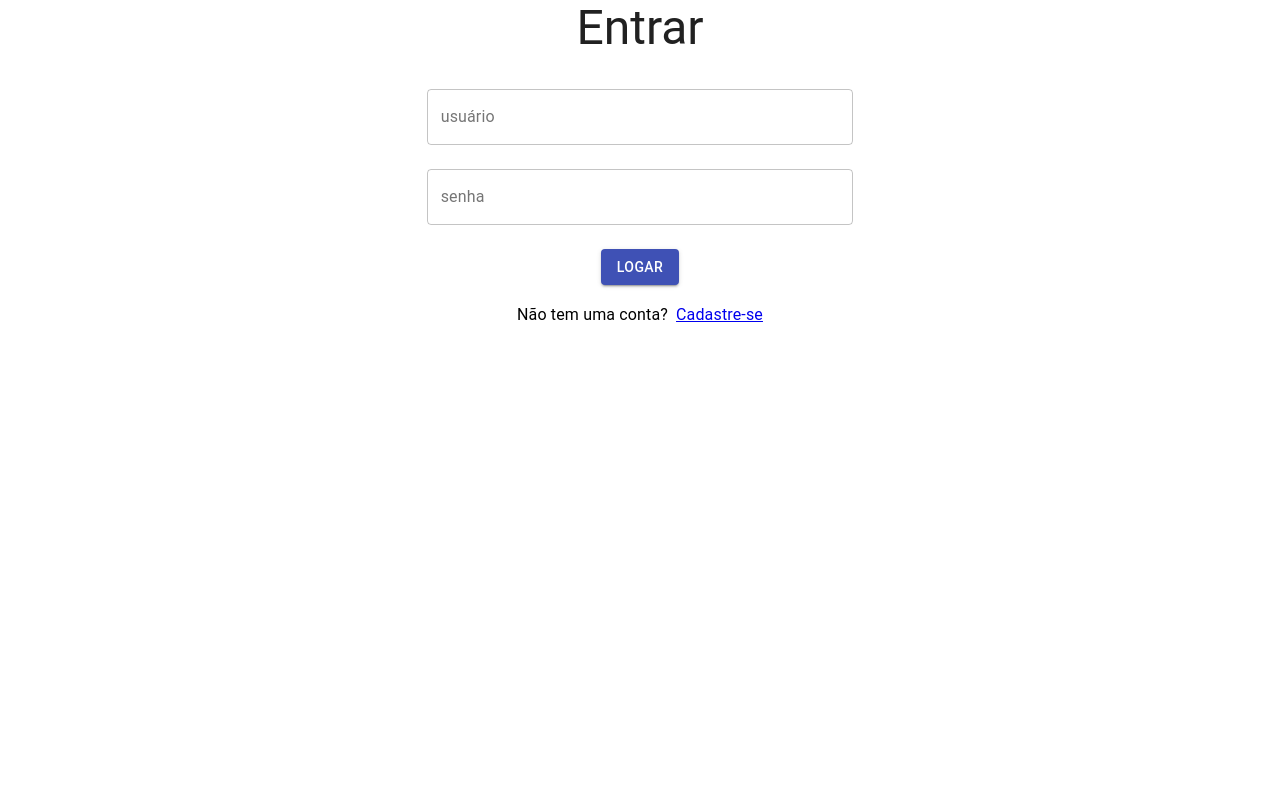
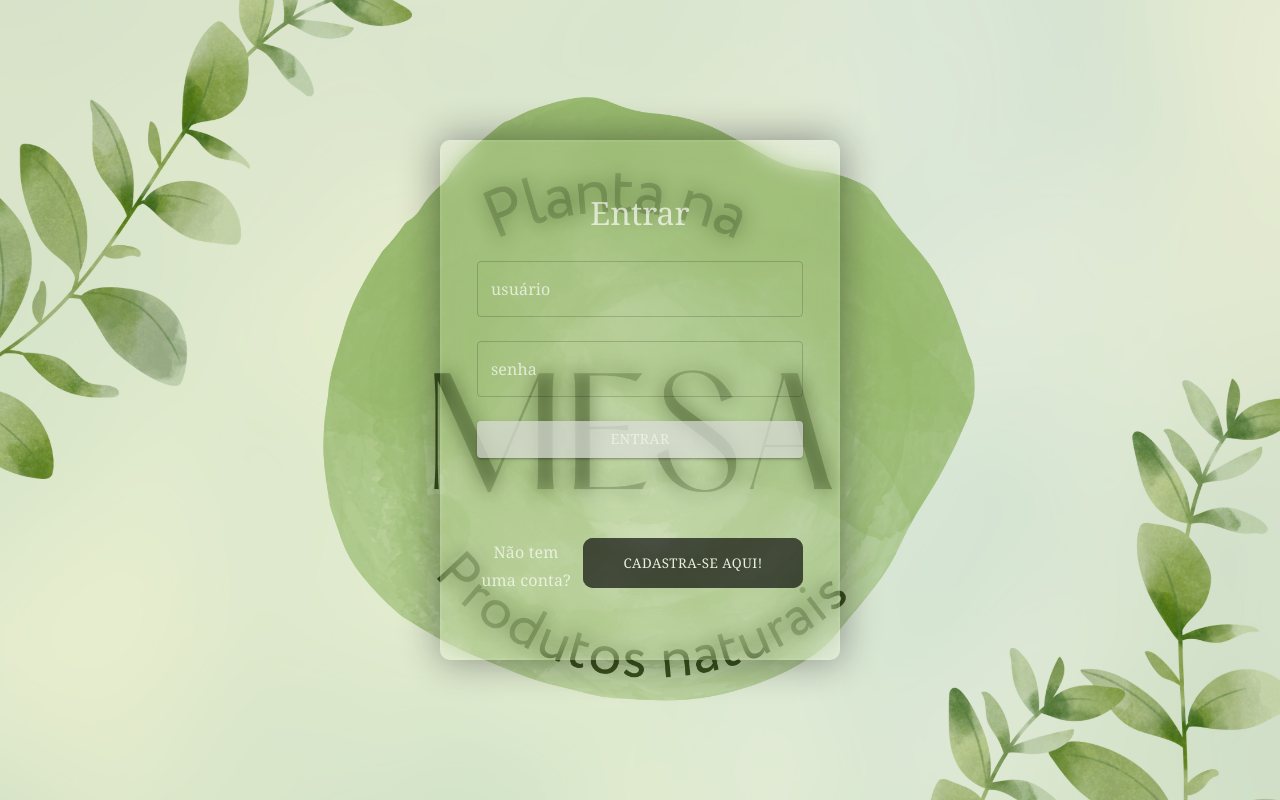
Before and after one commit to Yasmin-CCS/PlantaNaMesaFront, a React (Vite) app: page / in a window 1280 px wide. Built offline with nearby package versions, Linux system fonts and the light colour scheme.

Commit message:
Style (Login/CadastrarUsuario)

```diff
--- a/src/paginas/cadastroUsuario/CadastroUsuario.css
+++ b/src/paginas/cadastroUsuario/CadastroUsuario.css
@@ -1,15 +1,51 @@
-.imagem2 {
-  background-image: url(https://i.imgur.com/d5bMdDJ.jpg);
-  background-repeat: no-repeat;
-  width: 100vh;
-  min-height: 100vh;
-  background-size: cover;
-  background-position: center;
+/* Tela de Login */
+*,
+*:before,
+*:after{
+    padding: 0;
+    margin: 0;
+    box-sizing: border-box;
 }
 
-.textos2 {
-  font-weight: bold !important;
+.fundo {
+    background-image: url('/src/assets/LogoFundo.png');
+    background-repeat: no-repeat;
+    width: 100vh;
+    min-height: 100vh;
+    background-size: cover;
+    background-position: center;
 }
-.btnCancelar {
-  margin-right: 20px !important;
+
+
+.form{
+    height: 520px;
+    width: 400px;
+    background-color: rgba(255,255,255,0.13);
+    position: absolute;
+    transform: translate(-50%,-50%);
+    top: 50%;
+    left: 50%;
+    border-radius: 10px;
+    backdrop-filter: blur(10px);
+    border: 2px solid rgba(255,255,255,0.1);
+    box-shadow: 0 0 40px rgba(8,7,16,0.6);
+    padding: 50px 35px;
+    opacity : 0.7;
 }
+.form *{
+    font-family: Georgia, serif !important;
+    color: #ffffff !important;
+    letter-spacing: 0.5px;
+    outline: none;
+    border: none;
+}
+.form h3{
+    font-size: 32px;
+    font-weight: 500;
+    line-height: 42px;
+    text-align: center;
+}
+
+.btnCancelar{
+    margin-right: 50px !important;
+}
--- a/src/paginas/cadastroUsuario/CadastroUsuario.tsx
+++ b/src/paginas/cadastroUsuario/CadastroUsuario.tsx
@@ -1,99 +1,83 @@
-import { Button, Grid, TextField, Typography } from '@material-ui/core';
-import { Box } from '@mui/material';
-import { ChangeEvent, useEffect, useState } from 'react';
-import { Link, useNavigate } from 'react-router-dom';
-import Usuario from '../../models/Usuario';
-import { cadastroUsuario } from '../../services/Service';
-import './CadastroUsuario.css';
-import { toast } from 'react-toastify';
+import React, { useState, useEffect, ChangeEvent } from "react";
+import { useNavigate } from "react-router-dom";
+import Usuario from "../../models/Usuario";
+import { Grid, Typography, Button, TextField } from "@material-ui/core";
+import { Box } from "@mui/material";
+import { Link } from "react-router-dom";
+import "./CadastroUsuario.css";
+import { cadastroUsuario } from "../../services/Service";
 
 function CadastroUsuario() {
 
+  // constante para efetuar a navegação do usuário por dentro da lógica
   const navigate = useNavigate();
 
-    const [user, setUser] = useState<Usuario>(
-        {
+  // state para controlar o formulário enquanto o usuário preenche o mesmo
+  const [usuario, setUsuario] = useState<Usuario>({
     id: 0,
-            nome: '',
-            usuario: '',
-            senha: '',
-            foto: ''
-        })
+    nome: "",
+    usuario: "",
+    foto: "",
+    senha: ""
 
-    const [userResult, setUserResult] = useState<Usuario>(
-        {
+  });
+
+  // state que vai receber a resposta do backend, para verificar se veio tudo ok
+  const [usuarioResult, setUsuarioResult] = useState<Usuario>({
     id: 0,
-            nome: '',
-            usuario: '',
-            senha: '',
-            foto: ''
-        })
+    nome: "",
+    usuario: "",
+    foto: "",
+    senha: ""
+  });
 
-    const [confirmarSenha, setConfirmarSenha] = useState<String>("")
+  // state para armazenar o campo de confirmação de senha, e fazer a checagem com a senha do usuário
+  const [confirmarSenha, setConfirmarSenha] = useState<String>("");
 
-    function confirmarSenhaHandle(e: ChangeEvent<HTMLInputElement>) {
-        setConfirmarSenha(e.target.value)
+  // função para atualizar o estado do confirmar senha
+  function confirmarSenhaHandle(event: ChangeEvent<HTMLInputElement>) {
+    setConfirmarSenha(event.target.value);
   }
 
-    function updatedModel(e: ChangeEvent<HTMLInputElement>) {
-
-        setUser({
-            ...user,
-            [e.target.name]: e.target.value
-        })
-
-    }
-    async function cadastrar(e: ChangeEvent<HTMLFormElement>) {
-        e.preventDefault()
-        if (user.senha === confirmarSenha && user.senha.length >= 8) {
-
-            try {
-                await cadastroUsuario('/usuarios/cadastrar', user, setUserResult);
-                toast.success('Usuário cadastrado com sucesso',{
-                    position: 'top-right',
-                    autoClose: 2000,
-                    hideProgressBar: false,
-                    closeOnClick: true,
-                    pauseOnHover: false,
-                    draggable: false,
-                    theme: "colored",
-                    progress: undefined,
-                });
-            } catch (error) {
-                toast.error('Falha ao cadastrar o usuário, verifique os campos',{
-                    position: 'top-right',
-                    autoClose: 2000,
-                    hideProgressBar: false,
-                    closeOnClick: true,
-                    pauseOnHover: false,
-                    draggable: false,
-                    theme: "colored",
-                    progress: undefined,
+  // função para atualizar o estado de controle do formulário de usuário, automatizada para todos os campos
+  function updateModel(event: ChangeEvent<HTMLInputElement>) {
+    setUsuario({
+      ...usuario,
+      [event.target.name]: event.target.value,
     });
   }
+
+  // função de disparo da requisição para o backend, é bom deixar ela como assincrona
+  async function cadastrar(event: ChangeEvent<HTMLFormElement>) {
+    event.preventDefault();
+    // verificar se os campos de senha e confirmar senha são iguais, e com no minimo 8 caracteres
+    if (usuario.senha === confirmarSenha && usuario.senha.length >= 8) {
+      // caso passe pelo IF, vai executar a tentativa de cadastro, e dar o alerta de sucesso
+      try {
+        await cadastroUsuario('/usuarios/cadastrar', usuario, setUsuarioResult);
+        alert('Usuário cadastrado com sucesso')
+      } catch (error) {
+        // se der erro no cadastro, por exemplo por e-mail repetido, vai cair nessa msg de erro
+        alert('Falha ao cadastrar o usuário, verifique os campos');
+      }
     } else {
-            toast.error('Os campos de Senha e Confirmar Senha estão diferentes',{
-                position: 'top-right',
-                autoClose: 2000,
-                hideProgressBar: false,
-                closeOnClick: true,
-                pauseOnHover: false,
-                draggable: false,
-                theme: "colored",
-                progress: undefined,
-            });
-            setUser({ ...user, senha: '' });
+      // aqui é a mensagem de erro para o caso dos campos de senha estarem diferentes, vai avisar, e apagar os dois campos
+      alert('Os campos de Senha e Confirmar Senha estão diferentes');
+      setUsuario({ ...usuario, senha: '' });
       setConfirmarSenha('')
     }
   }
 
+  // controle de efeito, para levar a pessoa para a tela de login assim que o backend devolver o JSON de cadastro ok
   useEffect(() => {
-        if (userResult.id != 0) {
+    if (usuarioResult.id != 0) {
       navigate("/login");
     }
-    }, [userResult]);
+  }, [usuarioResult]);
 
-    function voltar() {
+  // função de navegação para o botão de cancelar
+  // (só fiz essa função pq se eu usasse o Link no botão, quebrava o meu layout, ela não é necessária, da pra fazer com Link mesmo)
+  function voltar(){
     navigate('/login')
   }
 
@@ -120,9 +104,9 @@ function CadastroUsuario() {
             </Typography>
 
             <TextField
-                            value={user.nome}
+              value={usuario.nome}
               onChange={(event: ChangeEvent<HTMLInputElement>) =>
-                                updatedModel(event)
+                updateModel(event)
               }
               id="nome"
               label="Nome"
@@ -133,9 +117,9 @@ function CadastroUsuario() {
             />
 
             <TextField
-                            value={user.usuario}
+              value={usuario.usuario}
               onChange={(event: ChangeEvent<HTMLInputElement>) =>
-                                updatedModel(event)
+                updateModel(event)
               }
               id="usuario"
               label="Usuário"
@@ -148,9 +132,11 @@ function CadastroUsuario() {
             />
 
             <TextField
-                            value={user.senha}
+             error={usuario.senha.length < 8 && usuario.senha.length > 0}
+             value={usuario.senha}
+             helperText={usuario.senha.length < 8 && usuario.senha.length > 0 ? 'a senha tem que ser maior ou = a 8 caracteres' : ''}
               onChange={(event: ChangeEvent<HTMLInputElement>) =>
-                                updatedModel(event)
+                updateModel(event)
               }
               id="senha"
               label="Senha"
@@ -162,7 +148,9 @@ function CadastroUsuario() {
             />
 
             <TextField
+            error={confirmarSenha.length < 8 && confirmarSenha.length > 0}
             value={confirmarSenha}
+            helperText={confirmarSenha.length < 8 && confirmarSenha.length > 0 ? 'a senha tem que ser maior ou = a 8 caracteres' : ''}
               onChange={(event: ChangeEvent<HTMLInputElement>) =>
                 confirmarSenhaHandle(event)
               }
@@ -172,20 +160,6 @@ function CadastroUsuario() {
               name="confirmarSenha"
               margin="normal"
               type="password"
-                            fullWidth
-                        />
-
-                        <TextField
-                            value={user.foto}
-                            onChange={(event: ChangeEvent<HTMLInputElement>) =>
-                                updatedModel(event)
-                            }
-                            id="foto"
-                            label="Foto"
-                            variant="outlined"
-                            name="foto"
-                            margin="normal"
-                            type="normal"
               fullWidth
             />
 
--- a/src/paginas/login/Login.css
+++ b/src/paginas/login/Login.css
@@ -1,8 +1,119 @@
-.containerlog{
-    width: 80%;
-    margin: 0 auto;
-    margin-top: 5%;
-    margin-bottom: 5%;
-    justify-content: center;
-    align-items: center;
+
+/* Tela de Login */
+*,
+*:before,
+*:after{
+    padding: 0;
+    margin: 0;
+    box-sizing: border-box;
 }
+
+.fundo {
+    background-image: url('/src/assets/LogoFundo.png');
+    background-repeat: no-repeat;
+    width: 100vh;
+    min-height: 100vh;
+    background-size: cover;
+    background-position: center;
+}
+
+.form{
+    height: 520px;
+    width: 400px;
+    background-color: rgba(255,255,255,0.13);
+    position: absolute;
+    transform: translate(-50%,-50%);
+    top: 50%;
+    left: 50%;
+    border-radius: 10px;
+    backdrop-filter: blur(10px);
+    border: 2px solid rgba(255,255,255,0.1);
+    box-shadow: 0 0 40px rgba(8,7,16,0.6);
+    padding: 50px 35px;
+}
+.form *{
+    font-family: Georgia, serif !important;
+    color: #ffffff !important;
+    letter-spacing: 0.5px;
+    outline: none;
+    border: none;
+}
+.form h3{
+    font-size: 32px;
+    font-weight: 500;
+    line-height: 42px;
+    text-align: center;
+}
+
+.btnLogin{
+    margin-top: 50px;
+    width: 100%;
+    background-color: #ffffff;
+    color: #080710;
+    padding: 15px 0;
+    font-size: 18px;
+    font-weight: 600;
+    border-radius: 5px;
+    cursor: pointer;
+}
+
+/* Botão de Cadastrar */
+.glow-on-hover {
+    width: 220px;
+    height: 50px;
+    border: none;
+    outline: none;
+    color: #fff;
+    background: #111;
+    cursor: pointer;
+    position: relative;
+    z-index: 0;
+    border-radius: 10px;
+}
+
+.glow-on-hover:before {
+    content: '';
+    background: linear-gradient(45deg, #ff0000, #ff7300, #fffb00, #48ff00, #00ffd5, #002bff, #7a00ff, #ff00c8, #ff0000);
+    position: absolute;
+    top: -2px;
+    left:-2px;
+    background-size: 400%;
+    z-index: -1;
+    filter: blur(5px);
+    width: calc(100% + 4px);
+    height: calc(100% + 4px);
+    animation: glowing 20s linear infinite;
+    opacity: 0;
+    transition: opacity .3s ease-in-out;
+    border-radius: 10px;
+}
+
+.glow-on-hover:active {
+    color: #000
+}
+
+.glow-on-hover:active:after {
+    background: transparent;
+}
+
+.glow-on-hover:hover:before {
+    opacity: 1;
+}
+
+.glow-on-hover:after {
+    z-index: -1;
+    content: '';
+    position: absolute;
+    width: 100%;
+    height: 100%;
+    background: #111;
+    left: 0;
+    top: 0;
+    border-radius: 10px;
+}
+
+@keyframes glowing {
+    0% { background-position: 0 0; }
+    50% { background-position: 400% 0; }
+    100% { background-position: 0 0; }
+}
--- a/src/paginas/login/Login.tsx
+++ b/src/paginas/login/Login.tsx
@@ -1,56 +1,55 @@
-import React, { useState, useEffect, ChangeEvent } from 'react';
-import { Grid, Typography, TextField, Button } from '@material-ui/core';
-import { Link, useNavigate } from 'react-router-dom';
-import { login } from '../../services/Service';
-import './Login.css';
-import UsuarioLogin from '../../models/UsuarioLogin';
-import { useDispatch } from 'react-redux';
-import { addId, addToken } from '../../store/tokens/Action';
-import { toast } from 'react-toastify';
-import { Box } from '@mui/material';
+import React, { useState, useEffect, ChangeEvent } from "react";
+import { Grid, Typography, TextField, Button } from "@material-ui/core";
+import { Link, useNavigate } from "react-router-dom";
+import { login } from "../../services/Service";
+import "./Login.css";
+import UsuarioLogin from "../../models/UsuarioLogin";
+import { useDispatch } from "react-redux";
+import { addId, addToken } from "../../store/tokens/Action";
+import { toast } from "react-toastify";
+import { Box } from "@mui/material";
 
 function Login() {
-
   const navigate = useNavigate();
   const dispatch = useDispatch();
-    const [token, setToken] = useState('');
+  const [token, setToken] = useState("");
 
   const [userLogin, setUserLogin] = useState<UsuarioLogin>({
     id: 0,
-        usuario: '',
-        senha: '',
-        foto: '',
-        token: ''
-    })
+    usuario: "",
+    senha: "",
+    foto: "",
+    token: "",
+  });
 
   const [respUserLogin, setRespUserLogin] = useState<UsuarioLogin>({
     id: 0,
-        usuario: '',
-        senha: '',
-        foto: '',
-        token: ''
-    })
+    usuario: "",
+    senha: "",
+    foto: "",
+    token: "",
+  });
 
   function updatedModel(e: ChangeEvent<HTMLInputElement>) {
     setUserLogin({
       ...userLogin,
-            [e.target.name]: e.target.value
-        })
+      [e.target.name]: e.target.value,
+    });
   }
 
-    useEffect(()=>{
-        if(token != ''){
-            dispatch(addToken(token))
-            navigate('/home')
+  useEffect(() => {
+    if (token != "") {
+      dispatch(addToken(token));
+      navigate("/home");
     }
-    },[token])
+  }, [token]);
 
   async function onSubmit(e: ChangeEvent<HTMLFormElement>) {
     e.preventDefault();
     try {
-            await login (`/usuarios/logar`, userLogin, setRespUserLogin)
-            toast.success('usuario logado com sucesso',{
-                position: 'top-right',
+      await login(`/usuarios/logar`, userLogin, setRespUserLogin);
+      toast.success("usuario logado com sucesso", {
+        position: "top-right",
         autoClose: 2000,
         hideProgressBar: false,
         closeOnClick: true,
@@ -60,8 +59,8 @@ function Login() {
         progress: undefined,
       });
     } catch (error) {
-            toast.error('Dados de usuario inconsistente. Erro ao logar!',{
-                position: 'top-right',
+      toast.error("Dados de usuario inconsistente. Erro ao logar!", {
+        position: "top-right",
         autoClose: 2000,
         hideProgressBar: false,
         closeOnClick: true,
@@ -81,33 +80,76 @@ function Login() {
     }
   }, [respUserLogin.token]);
 
+  return (
+    <>
+    <Grid
+        container
+        direction="row"
+        justifyContent="center"
+        alignItems="center"
+        className="fundo"
+      >
+        <Grid alignItems="center" xs={12}>
+          <Box paddingX={0}>
+            <form onSubmit={onSubmit} className="form">
+              <Typography
+                variant="h3"
+                gutterBottom
+                color="textPrimary"
+                component="h3"
+                align="center"
+              >
+                Entrar
+              </Typography>
 
-    return (
-        <Grid container direction='row' justifyContent='center' alignItems='center'>
-            <Grid item xs={4}> </Grid>
-            <Grid alignItems='center' xs={4}>
-                <Box paddingX={0}>
-                    <form onSubmit={onSubmit}>
-                        <Typography variant='h3' gutterBottom color='textPrimary' component='h3' align='center' className='textos1'>Entrar</Typography>
-                        <TextField value={userLogin.usuario} onChange={(e: ChangeEvent<HTMLInputElement>) => updatedModel(e)} id='usuario' label='usuário' variant='outlined' name='usuario' margin='normal' fullWidth />
-                        <TextField value={userLogin.senha} onChange={(e: ChangeEvent<HTMLInputElement>) => updatedModel(e)} id='senha' label='senha' variant='outlined' name='senha' margin='normal' type='password' fullWidth />
-                        <Box marginTop={2} textAlign='center'>
-                            <Button type='submit' variant='contained' color='primary'>
-                                Logar
+              <TextField
+                value={userLogin.usuario}
+                onChange={(event: ChangeEvent<HTMLInputElement>) => updatedModel(event)}
+                id="usuario"
+                label="usuário"
+                variant="outlined"
+                name="usuario"
+                margin="normal"
+                fullWidth
+              />
+
+              <TextField
+                error={userLogin.senha.length < 8 && userLogin.senha.length > 0}
+                value={userLogin.senha}
+                helperText={userLogin.senha.length < 8 && userLogin.senha.length > 0 ? 'a senha tem que ser maior que 8 caracteres' : ''}
+                onChange={(event: ChangeEvent<HTMLInputElement>) => updatedModel(event) }
+                id="senha"
+                label="senha"
+                variant="outlined"
+                name="senha"
+                margin="normal"
+                type="password"
+                fullWidth
+              />
+
+              <Box marginTop={2} textAlign="center">
+                <Button className="btnLogin" type="submit" variant="contained">
+                  Entrar
                 </Button>
               </Box>
+
+              <Box display="flex" justifyContent="center" marginTop={10}>
+                <Box marginRight={1}>
+                  <Typography variant="subtitle1" gutterBottom align="center">
+                    Não tem uma conta?
+                  </Typography>
+                </Box>
+                <Link to="/cadastrousuario">
+                  <button className="glow-on-hover" type="button">
+                    CADASTRA-SE AQUI!
+                  </button>
+                </Link>
+              </Box>
             </form>
-                    <Box display='flex' justifyContent='center' marginTop={2}>
-                        <Box marginRight={1}>
-                            <Typography variant='subtitle1' gutterBottom align='center'>Não tem uma conta?</Typography>
-                        </Box>
-                        <Link to='/cadastrousuario'><Typography variant='subtitle1' gutterBottom align='center' className='textos1'>Cadastre-se</Typography></Link>
-                    </Box>
           </Box>
         </Grid>
-            <Grid xs={4} className='imagem'>
       </Grid>
-        </Grid>
+    </>
   );
 }
 
```
Also changed, not shown: src/assets/LogoFundo.png (added), src/assets/logoNavBar.png (added). Lines whose indentation alone changed are shown as unchanged.
